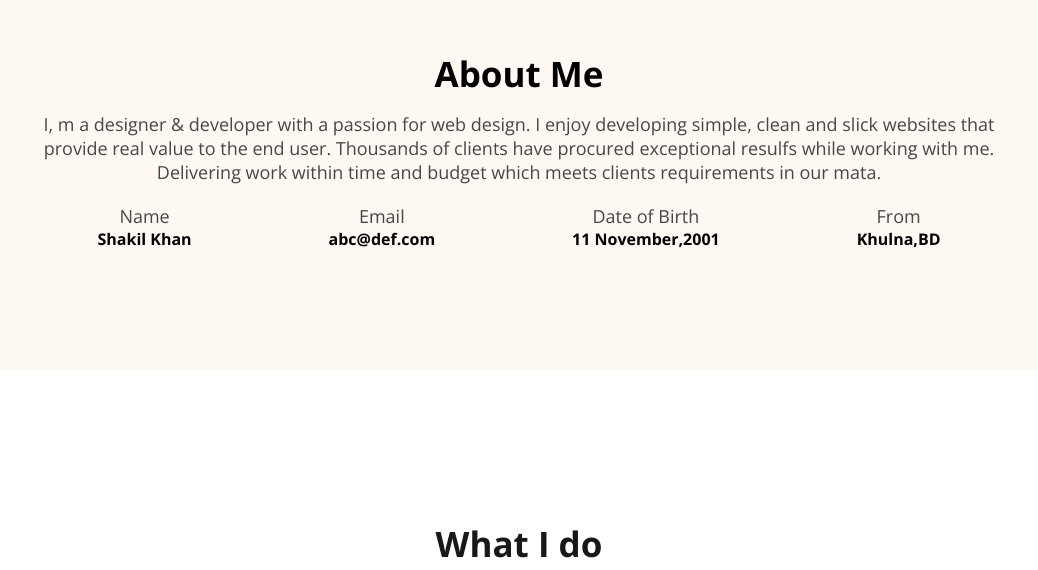
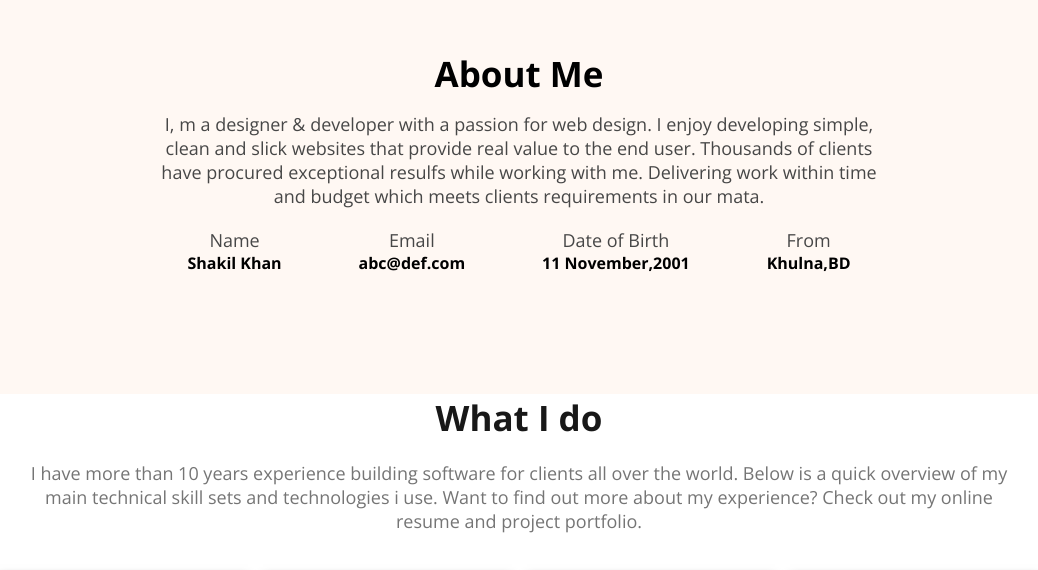
Before and after one commit to khanshakil-Aboy/my-first-portfolio, a plain HTML site: page index.html in a window 1280 px wide. Shown: the part 935-1505 px from the top of the page, without its empty margins (121-1159 px from the left). Drawn offline with nearby package versions, Linux system fonts and the light colour scheme.

Commit message:
add last main changas

```diff
--- a/css/portfolio.css
+++ b/css/portfolio.css
@@ -97,8 +97,8 @@ font-size: 20px;
 
 }
 /* about section */
-main section{
-    max-width: 1140px;
+main{
+    max-width: 1040px;
     margin: 0 auto;
     margin-top: 150px;
     margin-bottom: 150px;
```
